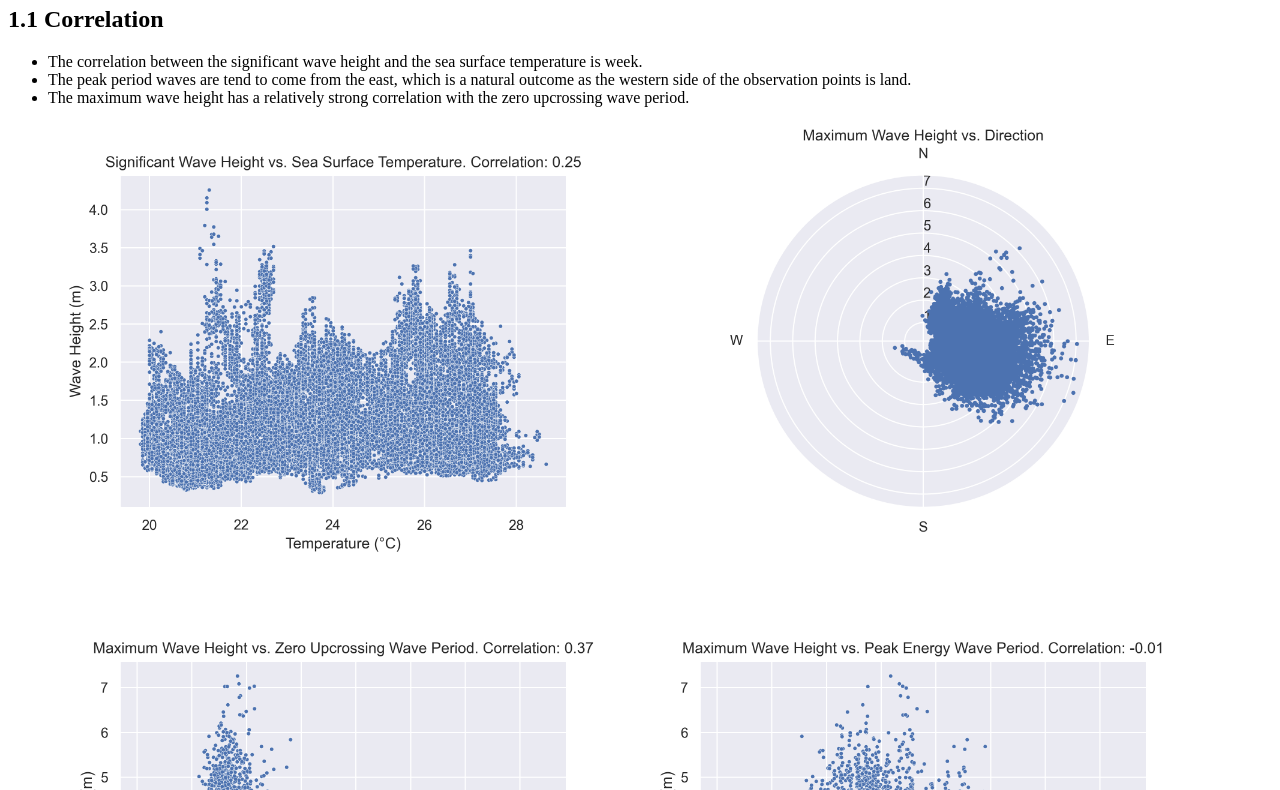
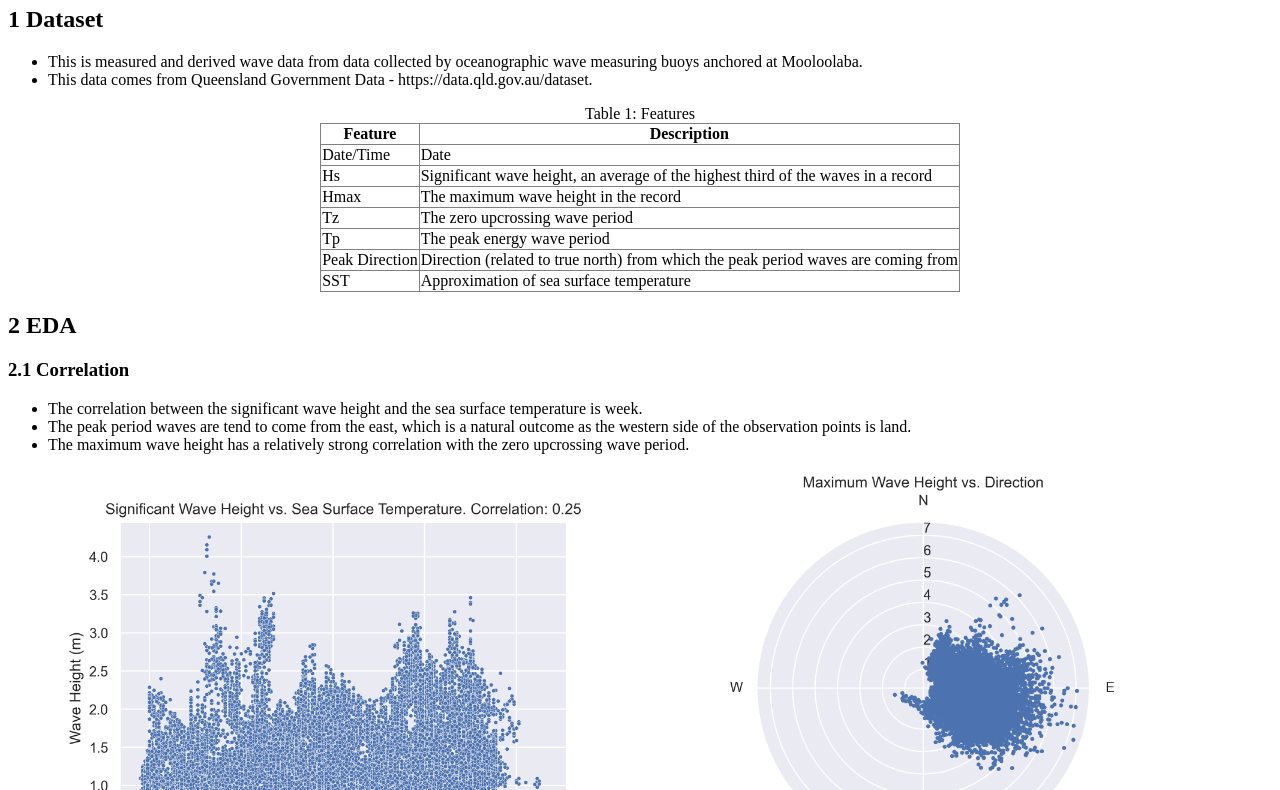
Before and after one commit to awinkhater/Cloud_Computing_Group_13, a plain HTML site: page index.html in a window 1280 px wide. Shown: the part 60-850 px from the top of the page. Drawn offline with Linux system fonts and the light colour scheme.

Commit message:
Update index.html
Update the html file

```diff
--- a/index.html
+++ b/index.html
@@ -1,10 +1,57 @@
 <html xmlns="http://www.w3.org/1999/xhtml" >
 <head>
     <title>Waves Measuring Buoys Data</title>
+    <style>
+      h1{text-align: center;}
+      table{margin: 0 auto;}
+    </style>
 </head>
 <body>
-  <h1>1 EDA</h1>
-  <h2>1.1 Correlation</h2>
+  <h1>Waves Measuring Buoys Data</h1>
+
+  <h2>1 Dataset</h2>
+    <ul>
+      <li>This is measured and derived wave data from data collected by oceanographic wave measuring buoys anchored at Mooloolaba.</li>
+      <li>This data comes from Queensland Government Data - https://data.qld.gov.au/dataset.</li>
+    </ul>
+    <table border="1" style="border-collapse: collapse">
+      <caption>Table 1: Features</caption>
+      <tr>
+        <th>Feature</th>
+        <th>Description</th>
+      </tr>
+      <tr>
+        <td>Date/Time</td>
+        <td>Date</td>
+      </tr>
+      <tr>
+        <td>Hs</td>
+        <td>Significant wave height, an average of the highest third of the waves in a record</td>
+      </tr>
+      <tr>
+        <td>Hmax</td>
+        <td>The maximum wave height in the record</td>
+      </tr>
+      <tr>
+        <td>Tz</td>
+        <td>The zero upcrossing wave period</td>
+      </tr>
+      <tr>
+        <td>Tp</td>
+        <td>The peak energy wave period</td>
+      </tr>
+      <tr>
+        <td>Peak Direction </td>
+        <td>Direction (related to true north) from which the peak period waves are coming from</td>
+      </tr>
+      <tr>
+        <td>SST</td>
+        <td>Approximation of sea surface temperature</td>
+      </tr>
+    </table>
+
+  <h2>2 EDA</h2>
+  <h3>2.1 Correlation</h3>
   <ul>
     <li>The correlation between the significant wave height and the sea surface temperature is week.</li>
     <li>The peak period waves are tend to come from the east, which is a natural outcome as the western side of the observation points is land.</li>
```
